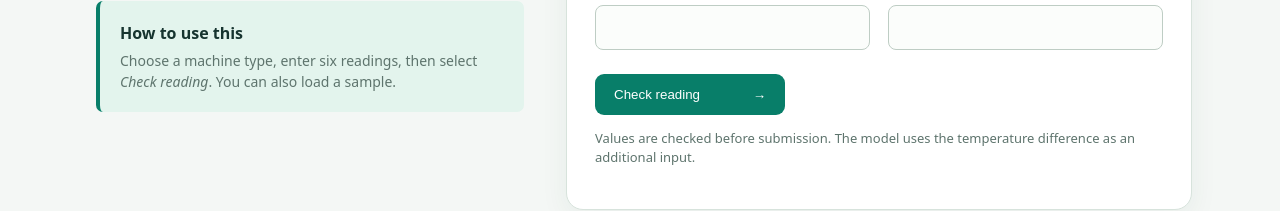
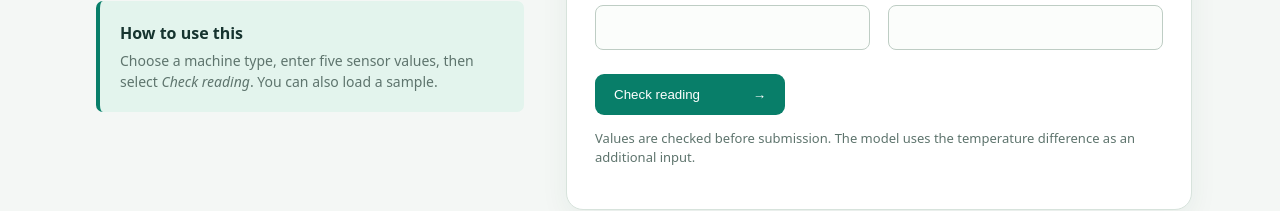
Before and after one commit to Sidhartha07D/AI-Ops-Project, a plain HTML site: page ui/index.html in a window 1280 px wide. Shown: the part 448-659 px from the top of the page. Drawn offline with Linux system fonts and the light colour scheme; no server answers.

Commit message:
Finish UI acceptance and Mac backup restore record

```diff
--- a/ui/index.html
+++ b/ui/index.html
@@ -1,6 +1,6 @@
 <!doctype html>
 <html lang="en"><head><meta charset="utf-8"><meta name="viewport" content="width=device-width,initial-scale=1"><title>Smart Maintenance Monitor</title><link rel="stylesheet" href="style.css"></head>
 <body><header class="topbar"><div class="brand"><span class="mark">◈</span><div><strong>Smart Maintenance</strong><small>Equipment check</small></div></div><nav><a class="active" href="index.html">Check a machine</a><a href="pipeline.html">Pipeline status</a></nav><span id="service" class="service">Checking services…</span></header>
-<main class="layout"><section class="intro"><p class="eyebrow">DA3408 · LOCAL DEMONSTRATION</p><h1>Check a machine reading</h1><p>Enter the current sensor values to see how the saved model classifies this record. The result helps prioritize a review; it does not predict when a machine will fail.</p><div class="fact"><strong>How to use this</strong><span>Choose a machine type, enter six readings, then select <em>Check reading</em>. You can also load a sample.</span></div></section>
+<main class="layout"><section class="intro"><p class="eyebrow">DA3408 · LOCAL DEMONSTRATION</p><h1>Check a machine reading</h1><p>Enter the current sensor values to see how the saved model classifies this record. The result helps prioritize a review; it does not predict when a machine will fail.</p><div class="fact"><strong>How to use this</strong><span>Choose a machine type, enter five sensor values, then select <em>Check reading</em>. You can also load a sample.</span></div></section>
 <section class="panel"><div class="panelhead"><div><p class="eyebrow">INPUT</p><h2>Current sensor values</h2></div><div class="sample-actions"><button class="textbutton" id="sample" type="button">Routine sample</button><button class="textbutton" id="alert-sample" type="button">Inspection sample</button></div></div><form id="form"><div class="fields"><label>Machine type<select name="type" required><option value="L">L — low quality</option><option value="M" selected>M — medium quality</option><option value="H">H — high quality</option></select></label><label>Air temperature <span>K</span><input name="air_temperature_k" type="number" min="250" max="350" step="0.1" required></label><label>Process temperature <span>K</span><input name="process_temperature_k" type="number" min="250" max="400" step="0.1" required></label><label>Rotation speed <span>rpm</span><input name="rotational_speed_rpm" type="number" min="100" max="5000" step="1" required></label><label>Torque <span>Nm</span><input name="torque_nm" type="number" min="0" max="100" step="0.1" required></label><label>Tool wear <span>min</span><input name="tool_wear_min" type="number" min="0" max="300" step="1" required></label></div><button id="submit" class="primary" type="submit">Check reading <span>→</span></button><p class="hint">Values are checked before submission. The model uses the temperature difference as an additional input.</p></form></section>
 <section id="result" class="result hidden" aria-live="polite"></section></main><footer>Course project using the synthetic UCI AI4I 2020 dataset. Keep a human in the maintenance decision.</footer><script src="config.js"></script><script src="app.js"></script></body></html>
```
Also changed, not shown: evidence/screenshots/24_phase8_ui_input_guard.jpg (added), 4 other files.
